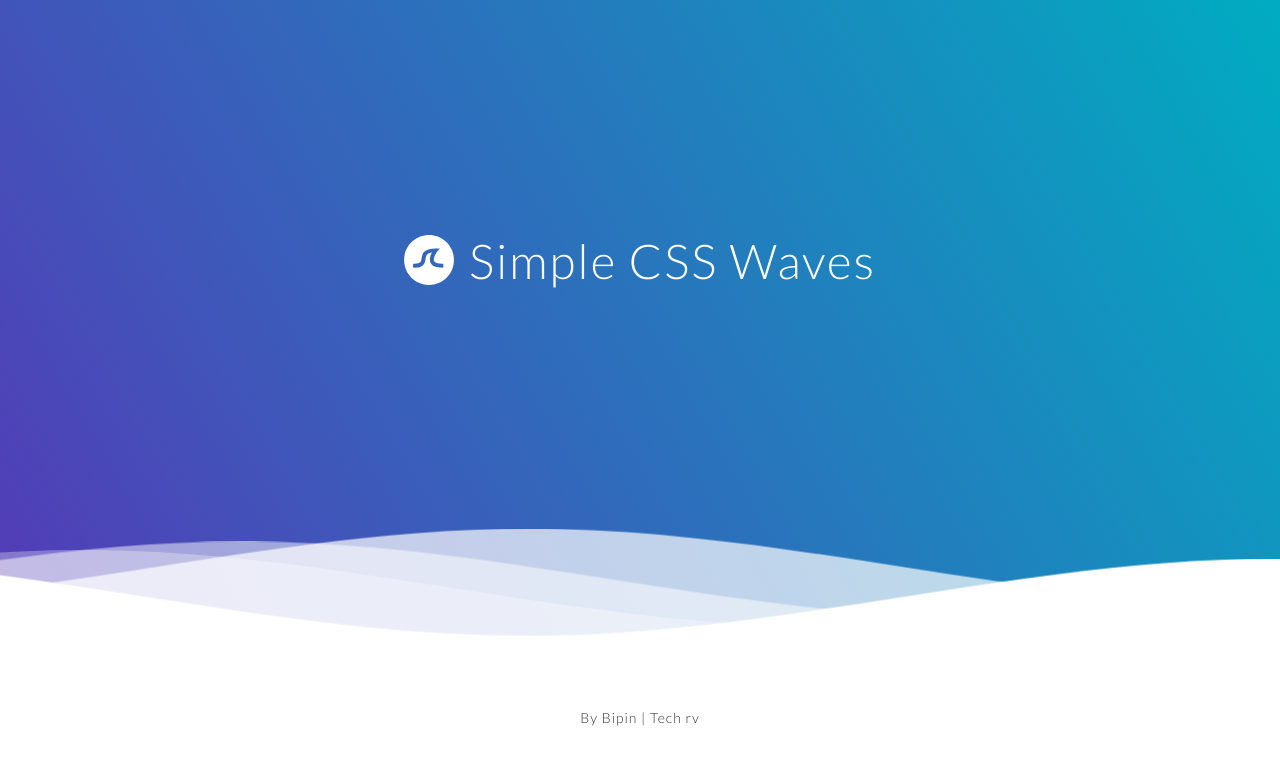
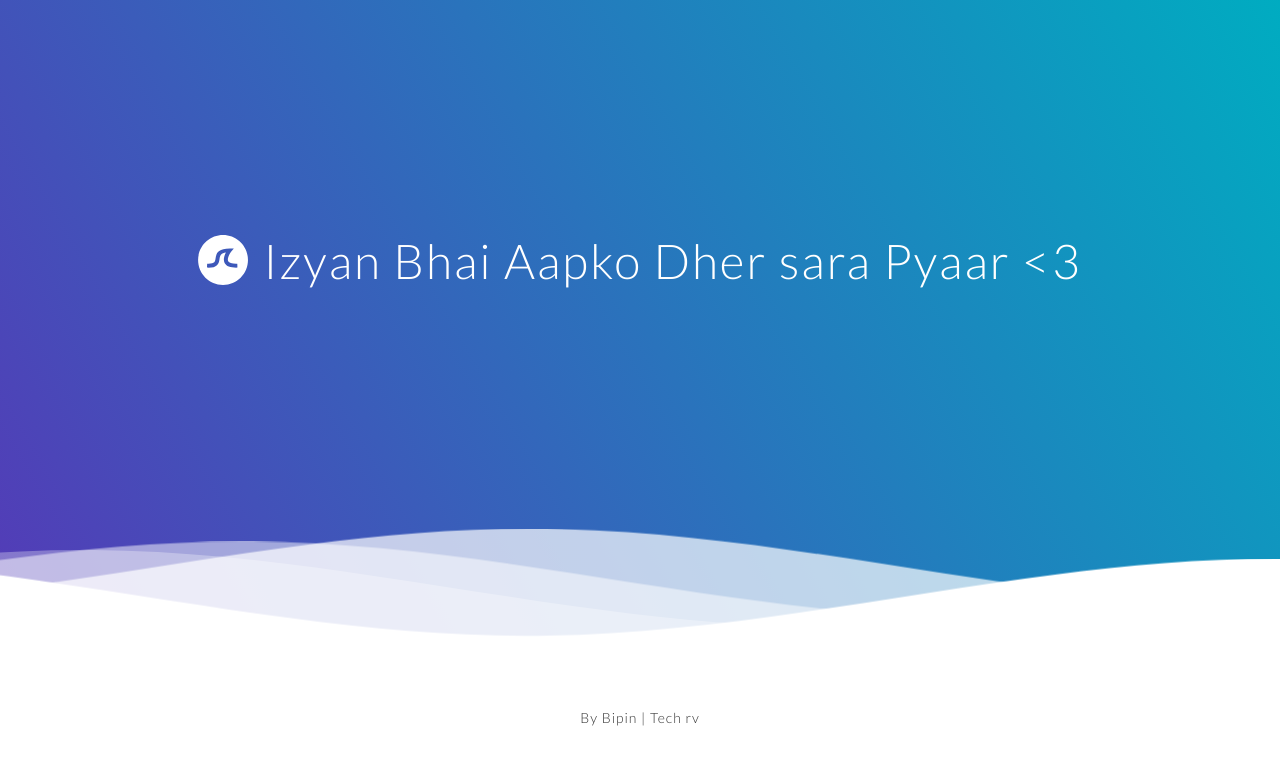
Before and after one commit to rahul2614/Website-waves, a plain HTML site: page index.html in a window 1280 px wide. Drawn offline with Linux system fonts and the light colour scheme.

Commit message:
index.html

```diff
--- a/index.html
+++ b/index.html
@@ -3,7 +3,7 @@
 <head>
   <meta charset="UTF-8">
   <meta name="viewport" content="width=device-width, initial-scale=1.0">
-  <title>Simple CSS Waves</title>
+  <title>Waves</title>
   <link rel="stylesheet" href="style.css">
 </head>
 <body>
@@ -21,7 +21,7 @@
           c9.2,18.3,41.5,25.6,91.2,24.2l1.1,39.8C390.5,326.2,387.1,326.3,383.8,326.3z" />
       </g>
     </svg>
-    <h1>Simple CSS Waves</h1>
+    <h1>Izyan Bhai Aapko Dher sara Pyaar <3</h1>
   </div>
   <div>
     <svg class="waves" xmlns="http://www.w3.org/2000/svg" xmlns:xlink="http://www.w3.org/1999/xlink" viewBox="0 24 150 28" preserveAspectRatio="none" shape-rendering="auto">
```
